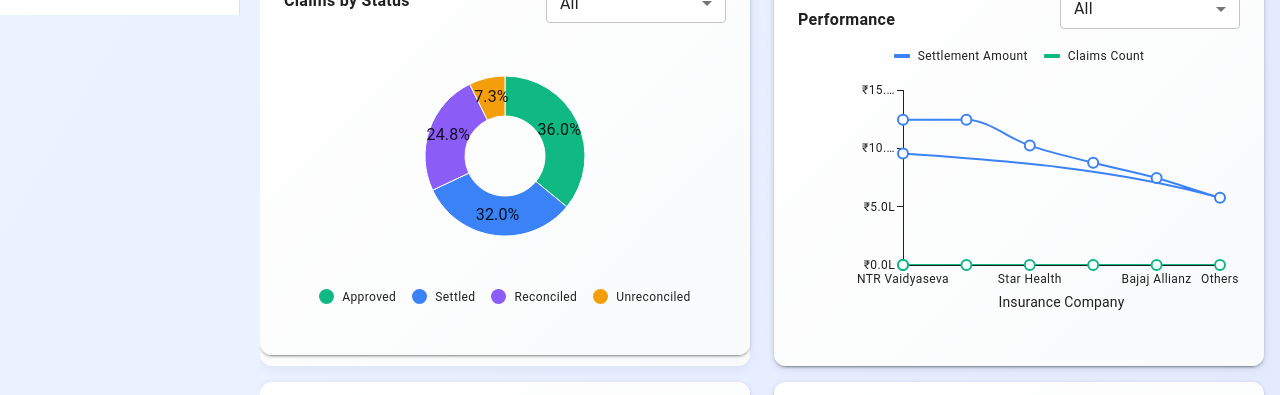
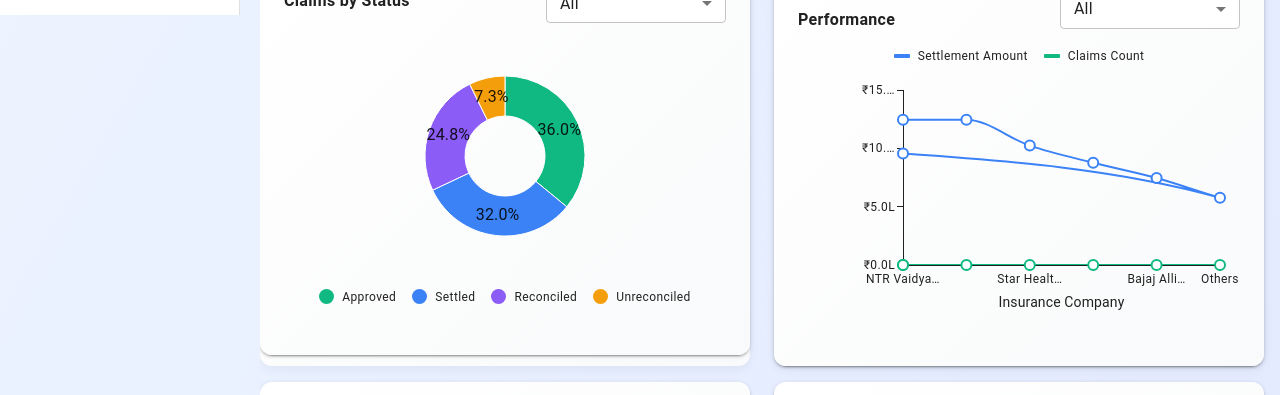
Before and after one commit to lavanyayarlagadda/Clamis_Traking, a React (Vite) app in the folder claims/: page /dashboard in a window 1280 px wide. Shown: the part 785-1180 px from the top of the page. Built offline with nearby package versions, Linux system fonts and the light colour scheme.

Commit message:
insurance performance chart-tooltip

```diff
--- a/claims/src/pages/Dashboard/ClaimsAmountChart.tsx
+++ b/claims/src/pages/Dashboard/ClaimsAmountChart.tsx
@@ -8,7 +8,7 @@ import {
   Stack,
 } from '@mui/material';
 import { BarChart } from '@mui/x-charts/BarChart';
-import Dropdown from '../../components/reusable/Dropdown';
+import Dropdown from '../../Components/reusable/Dropdown';
 
 const ClaimAmountChart: React.FC = () => {
   // Dropdown options and state
--- a/claims/src/pages/Dashboard/ClaimsByStatus.tsx
+++ b/claims/src/pages/Dashboard/ClaimsByStatus.tsx
@@ -9,7 +9,7 @@ import {
   useTheme,
 } from '@mui/material';
 import { PieChart } from '@mui/x-charts/PieChart';
-import Dropdown from '../../components/reusable/Dropdown'
+import Dropdown from '../../Components/reusable/Dropdown'
 
 const ClaimsByStatus: React.FC = () => {
     const theme = useTheme();
--- a/claims/src/pages/Dashboard/InsurancePerformance.tsx
+++ b/claims/src/pages/Dashboard/InsurancePerformance.tsx
@@ -6,10 +6,11 @@ import {
   Typography,
   Box,
   Stack,
-  useTheme
+  useTheme,
+  Tooltip
 } from '@mui/material';
 import { LineChart } from '@mui/x-charts/LineChart';
-import Dropdown from '../../components/reusable/Dropdown';
+import Dropdown from '../../Components/reusable/Dropdown';
 
 const InsurancePerformance: React.FC = () => {
   const theme = useTheme()
@@ -59,6 +60,12 @@ const data = getData();
     setSelectedInsurance(value);
   };
 
+  // Truncate and tooltip map
+  const truncatedLabels = data.map((item) => ({
+    full: item.name,
+    short: item.name.length > 10 ? item.name.slice(0, 10) + '…' : item.name
+  }));
+
   return (
     <Card
       elevation={3}
@@ -86,6 +93,7 @@ const data = getData();
         }
         sx={{ px: 3, pt: 3, pb: 0 }}
       />
+
       <CardContent sx={{ px: 3, pt: 1, pb: 3 }}>
         <Box height={300}>
           <LineChart
@@ -93,21 +101,26 @@ const data = getData();
             xAxis={[
               {
                 id: 'company',
-                data: data.map((d) => d.name),
+                data: truncatedLabels.map(label => label.short),
                 scaleType: 'point',
                 label: 'Insurance Company',
+                valueFormatter: (value) =>
+                  value.length > 12
+                    ? `${value.slice(0, 10)}…` // truncating the label
+                    : value,
+
               },
             ]}
             series={[
               {
                 id: 'amount',
-                data: data.map((d) => d.amount),
+                data: data.map(d => d.amount),
                 label: 'Settlement Amount',
                 color: '#3b82f6',
               },
               {
                 id: 'claims',
-                data: data.map((d) => d.claims),
+                data: data.map(d => d.claims),
                 label: 'Claims Count',
                 color: '#10b981',
               },
@@ -123,6 +136,11 @@ const data = getData();
               '.MuiChartsAxis-tickLabel': {
                 fontSize: 12,
                 fill: '#4b5563',
+                textOverflow: 'ellipsis',
+                overflow: 'hidden',
+                whiteSpace: 'nowrap',
+                maxWidth: 60,
+                 cursor: 'default',
               },
               '.MuiChartsLegend-series text': {
                 fontSize: 13,
@@ -134,9 +152,13 @@ const data = getData();
                 stroke: '#f3f4f6',
               },
             }}
+
           />
         </Box>
+
+
       </CardContent>
+
     </Card>
   );
 };
--- a/claims/src/pages/Dashboard/MonthlyClaims.tsx
+++ b/claims/src/pages/Dashboard/MonthlyClaims.tsx
@@ -10,7 +10,7 @@ import {
   Divider
 } from '@mui/material';
 import { LineChart } from '@mui/x-charts/LineChart';
-import Dropdown from '../../components/reusable/Dropdown';
+import Dropdown from '../../Components/reusable/Dropdown';
 
 const MonthlyClaimsTrend: React.FC = () => {
   const theme = useTheme();
```
Lines whose indentation alone changed are shown as unchanged.
